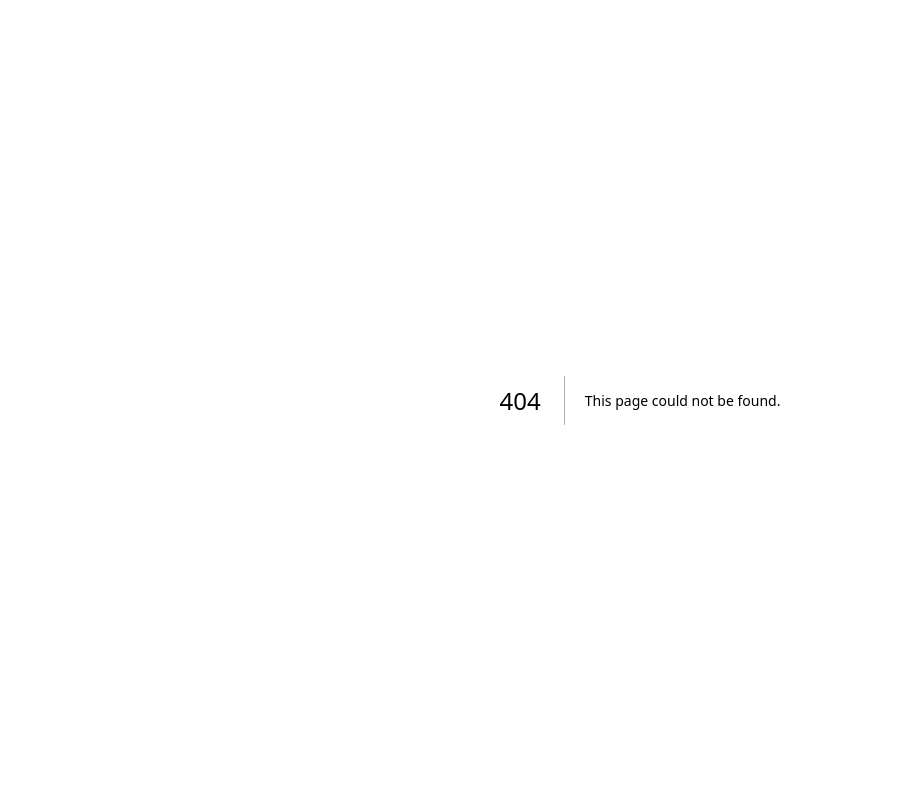
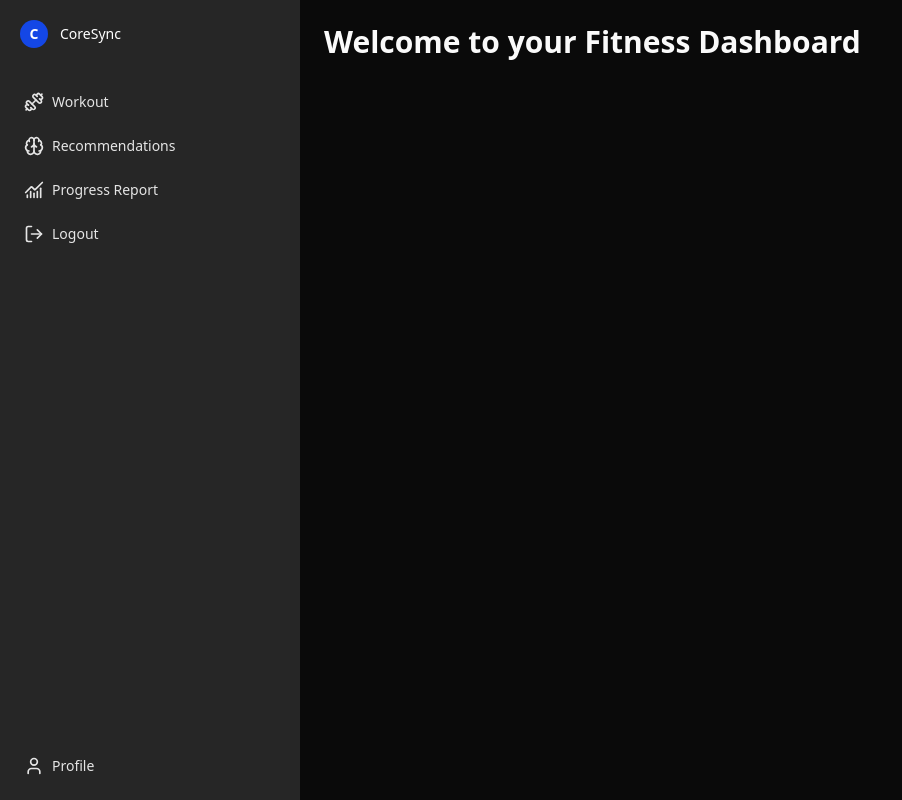
Before and after one commit to dgiletto/core-sync, a Next.js app in the folder fitness-frontend/: page /dashboard in a window 1280 px wide. Before the commit this address had no page. Shown: the whole page, without its empty margins (0-902 px from the left). Built offline with nearby package versions, Linux system fonts and the light colour scheme.

Commit message:
Dashboard Landing page + Sidebar

```diff
--- /dev/null
+++ b/fitness-frontend/app/dashboard/layout.tsx
@@ -0,0 +1,38 @@
+import { SidebarDemo } from "@/components/Sidebar";
+import { useAuth } from "@/hooks/useAuth";
+import { Geist, Geist_Mono } from "next/font/google";
+import { Toaster } from "sonner";
+import { cn } from "@/lib/utils";
+import "../globals.css";
+
+const geistSans = Geist({
+  variable: "--font-geist-sans",
+  subsets: ["latin"],
+});
+
+const geistMono = Geist_Mono({
+  variable: "--font-geist-mono",
+  subsets: ["latin"],
+});
+
+export default function DashboardLayout({ children }: { children: React.ReactNode}) {
+
+    return (
+    <html lang="en">
+      <body
+        className={`${geistSans.variable} ${geistMono.variable} antialiased`}
+      >
+        <Toaster position="top-right" richColors/>
+        <div
+            className={cn(
+                "mx-auto flex w-full flex-1 flex-col overflow-hidden md:flex-row bg-background",
+                "h-screen"
+            )}
+        >
+            <SidebarDemo />
+            {children}
+        </div>
+      </body>
+    </html>
+  );
+}
--- /dev/null
+++ b/fitness-frontend/app/dashboard/page.tsx
@@ -0,0 +1,8 @@
+
+export default function DashboardPage() {
+    return(
+        <div className="flex-1 overflow-y-auto p-6">
+            <h1 className="text-3xl font-bold mb-6">Welcome to your Fitness Dashboard</h1>
+        </div>
+    );
+}
--- /dev/null
+++ b/fitness-frontend/components/Sidebar.tsx
@@ -0,0 +1,127 @@
+"use client"
+import React, { useState } from "react";
+import { Sidebar, SidebarBody, SidebarLink } from "@/components/ui/sidebar";
+import {
+    LogOut,
+    Dumbbell,
+    Brain,
+    ChartNoAxesCombined,
+    User
+} from "lucide-react";
+import { motion } from "motion/react";
+import { useRouter } from "next/navigation";
+
+export function SidebarDemo() {
+  const [open, setOpen] = useState(false);
+  const router = useRouter();
+
+  const handleLogout = () => {
+    localStorage.removeItem("token");
+    router.push("/");
+  }
+
+  const links = [
+    {
+        label: "Workout",
+        href: "/dashboard/workout",
+        icon : (
+            <Dumbbell className="h-5 w-5 shrink-0 text-neutral-200" />
+        )
+    },
+    {
+        label: "Recommendations",
+        href: "/dashboard/recommendations",
+        icon : (
+            <Brain className="h-5 w-5 shrink-0 text-neutral-200" />
+        )
+    },
+    {
+        label: "Progress Report",
+        href: "/dashboard/progress",
+        icon : (
+            <ChartNoAxesCombined className="h-5 w-5 shrink-0 text-neutral-200" />
+        )
+    },
+  ]
+
+  return (
+    <Sidebar open={open} setOpen={setOpen}>
+        <SidebarBody className="justify-between gap-10">
+          <div className="flex flex-1 flex-col overflow-x-hidden overflow-y-auto">
+            {open ? <Logo /> : <LogoIcon />}
+            <div className="mt-8 flex flex-col gap-2">
+              {links.map((link, idx) => (
+                <SidebarLink
+                  key={idx}
+                  link={link}
+                />
+              ))}
+              <button
+                onClick={handleLogout}
+                className="flex items-center gap-2 text-sm text-neutral-200 justify-start group/sidebar p-2 cursor-pointer rounded-md hover:bg-neutral-700"
+              >
+                <LogOut className="h-5 w-5 shrink-0 text-neutral-200"/>
+                <motion.span
+                    animate={{
+                        display: open ? "inline-block" : "none",
+                        opacity: open ? 1 : 0,
+                    }}
+                    className="text-neutral-200 text-sm group-hover/sidebar:translate-x-1 transition duration-150 whitespace-pre inline-block !p-0 !m-0"
+                >
+                    Logout
+                </motion.span>
+              </button>
+            </div>
+          </div>
+          <div>
+            <SidebarLink
+              link={{
+                label: "Profile",
+                href: "/dashboard/profile",
+                icon: (
+                  <User className="h-5 w-5 shrink-0 text-neutral-200"/>
+                ),
+              }}
+            />
+          </div>
+        </SidebarBody>
+      </Sidebar>
+  );
+}
+
+export const Logo = () => {
+  return (
+    <a
+      href="/dashboard"
+      className="relative z-20 flex items-center space-x-2 py-1 text-sm font-normal text-black"
+    >
+        <div className="flex items-center space-x-2 px-1">
+            <span className="w-7 h-7 bg-blue-700 rounded-full flex items-center justify-center text-white font-bold">
+                C
+            </span>
+        </div>
+        <motion.span
+            initial={{ opacity: 0 }}
+            animate={{ opacity: 1 }}
+            className="font-medium whitespace-pre text-white"
+        >
+            CoreSync
+        </motion.span>
+    </a>
+  );
+};
+
+export const LogoIcon = () => {
+  return (
+    <a
+      href="/dashboard"
+      className="relative z-20 flex items-center space-x-2 py-1 text-sm font-normal text-black"
+    >
+        <div className="flex items-center space-x-2 px-1">
+            <span className="w-7 h-7 bg-blue-700 rounded-full flex items-center justify-center text-white font-bold">
+                C
+            </span>
+        </div>
+    </a>
+  );
+};
--- /dev/null
+++ b/fitness-frontend/components/ui/sidebar.tsx
@@ -0,0 +1,188 @@
+"use client";
+import { cn } from "@/lib/utils";
+import React, { useState, createContext, useContext } from "react";
+import { AnimatePresence, motion } from "motion/react";
+import { IconMenu2, IconX } from "@tabler/icons-react";
+
+interface Links {
+  label: string;
+  href: string;
+  icon: React.JSX.Element | React.ReactNode;
+}
+
+interface SidebarContextProps {
+  open: boolean;
+  setOpen: React.Dispatch<React.SetStateAction<boolean>>;
+  animate: boolean;
+}
+
+const SidebarContext = createContext<SidebarContextProps | undefined>(
+  undefined
+);
+
+export const useSidebar = () => {
+  const context = useContext(SidebarContext);
+  if (!context) {
+    throw new Error("useSidebar must be used within a SidebarProvider");
+  }
+  return context;
+};
+
+export const SidebarProvider = ({
+  children,
+  open: openProp,
+  setOpen: setOpenProp,
+  animate = true,
+}: {
+  children: React.ReactNode;
+  open?: boolean;
+  setOpen?: React.Dispatch<React.SetStateAction<boolean>>;
+  animate?: boolean;
+}) => {
+  const [openState, setOpenState] = useState(false);
+
+  const open = openProp !== undefined ? openProp : openState;
+  const setOpen = setOpenProp !== undefined ? setOpenProp : setOpenState;
+
+  return (
+    <SidebarContext.Provider value={{ open, setOpen, animate: animate }}>
+      {children}
+    </SidebarContext.Provider>
+  );
+};
+
+export const Sidebar = ({
+  children,
+  open,
+  setOpen,
+  animate,
+}: {
+  children: React.ReactNode;
+  open?: boolean;
+  setOpen?: React.Dispatch<React.SetStateAction<boolean>>;
+  animate?: boolean;
+}) => {
+  return (
+    <SidebarProvider open={open} setOpen={setOpen} animate={animate}>
+      {children}
+    </SidebarProvider>
+  );
+};
+
+export const SidebarBody = (props: React.ComponentProps<typeof motion.div>) => {
+  return (
+    <>
+      <DesktopSidebar {...props} />
+      <MobileSidebar {...(props as React.ComponentProps<"div">)} />
+    </>
+  );
+};
+
+export const DesktopSidebar = ({
+  className,
+  children,
+  ...props
+}: React.ComponentProps<typeof motion.div>) => {
+  const { open, setOpen, animate } = useSidebar();
+  return (
+    <>
+      <motion.div
+        className={cn(
+          "h-full px-4 py-4 hidden  md:flex md:flex-col bg-neutral-800 w-[300px] shrink-0",
+          className
+        )}
+        animate={{
+          width: animate ? (open ? "300px" : "65px") : "300px",
+        }}
+        onMouseEnter={() => setOpen(true)}
+        onMouseLeave={() => setOpen(false)}
+        {...props}
+      >
+        {children}
+      </motion.div>
+    </>
+  );
+};
+
+export const MobileSidebar = ({
+  className,
+  children,
+  ...props
+}: React.ComponentProps<"div">) => {
+  const { open, setOpen } = useSidebar();
+  return (
+    <>
+      <div
+        className={cn(
+          "h-10 px-4 py-4 flex flex-row md:hidden  items-center justify-between bg-neutral-100 dark:bg-neutral-800 w-full"
+        )}
+        {...props}
+      >
+        <div className="flex justify-end z-20 w-full">
+          <IconMenu2
+            className="text-neutral-800 dark:text-neutral-200"
+            onClick={() => setOpen(!open)}
+          />
+        </div>
+        <AnimatePresence>
+          {open && (
+            <motion.div
+              initial={{ x: "-100%", opacity: 0 }}
+              animate={{ x: 0, opacity: 1 }}
+              exit={{ x: "-100%", opacity: 0 }}
+              transition={{
+                duration: 0.3,
+                ease: "easeInOut",
+              }}
+              className={cn(
+                "fixed h-full w-full inset-0 bg-white dark:bg-neutral-900 p-10 z-[100] flex flex-col justify-between",
+                className
+              )}
+            >
+              <div
+                className="absolute right-10 top-10 z-50 text-neutral-800 dark:text-neutral-200"
+                onClick={() => setOpen(!open)}
+              >
+                <IconX />
+              </div>
+              {children}
+            </motion.div>
+          )}
+        </AnimatePresence>
+      </div>
+    </>
+  );
+};
+
+export const SidebarLink = ({
+  link,
+  className,
+  ...props
+}: {
+  link: Links;
+  className?: string;
+}) => {
+  const { open, animate } = useSidebar();
+  return (
+    <a
+      href={link.href}
+      className={cn(
+        "flex items-center justify-start gap-2 group/sidebar p-2 hover:bg-neutral-700 rounded-md",
+        className
+      )}
+      {...props}
+    >
+      {link.icon}
+
+      <motion.span
+        animate={{
+          display: animate ? (open ? "inline-block" : "none") : "inline-block",
+          opacity: animate ? (open ? 1 : 0) : 1,
+        }}
+        className="text-neutral-200 text-sm group-hover/sidebar:translate-x-1 transition duration-150 whitespace-pre inline-block !p-0 !m-0"
+      >
+        {link.label}
+      </motion.span>
+    </a>
+  );
+};
--- a/fitness-frontend/package.json
+++ b/fitness-frontend/package.json
@@ -12,6 +12,7 @@
     "@radix-ui/react-label": "^2.1.7",
     "@radix-ui/react-select": "^2.2.6",
     "@radix-ui/react-slot": "^1.2.3",
+    "@tabler/icons-react": "^3.35.0",
     "axios": "^1.12.2",
     "class-variance-authority": "^0.7.1",
     "clsx": "^2.1.1",
```
Also changed, not shown: 1 other file (tests, documents, lock files or other folders).
